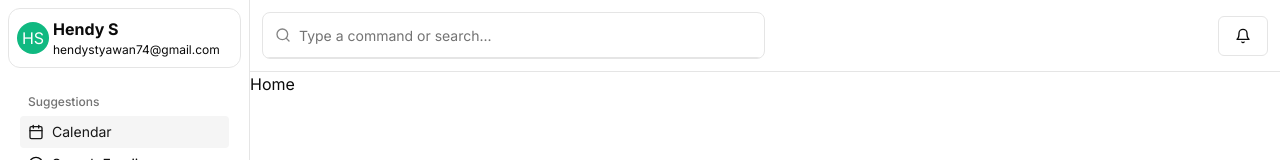
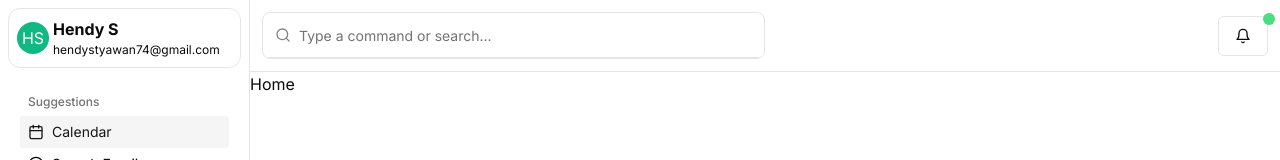
Before and after one commit to HenSetiawan/react-basics, a Next.js app in the folder 05-next-shadcn/: page / in a window 1280 px wide. Shown: the top 160 px of the page. Built offline with nearby package versions, Linux system fonts and the light colour scheme.

Commit message:
feat : notification indicator

```diff
--- a/05-next-shadcn/components/Header.tsx
+++ b/05-next-shadcn/components/Header.tsx
@@ -19,28 +19,16 @@ function Header() {
     id: any;
   }[] = [
     {
-      text: "notif baru nih",
+      text: "Ini adalah notif baru",
       date: "23-01-2001",
       isRead: true,
       id: 1,
     },
     {
-      text: "notif belum dibaca",
+      text: "Pesan masuk baru",
       date: "23-03-2001",
       isRead: false,
       id: 2,
-    },
-    {
-      text: "coba notif",
-      date: "23-02-2001",
-      isRead: true,
-      id: 3,
-    },
-    {
-      text: "ada notif cui",
-      date: "23-04-2001",
-      isRead: false,
-      id: 4,
     },
   ];
   return (
@@ -51,7 +39,12 @@ function Header() {
       <div className="w-1/2 flex justify-end">
         <DropdownMenu>
           <DropdownMenuTrigger asChild>
-            <Button variant="outline" className="icon">
+            <Button variant="outline" className="icon relative">
+              <span
+                className={`${
+                  notifications.find(notification => notification.isRead === false) ?  "bg-green-400" : ""
+                } w-3 h-3 rounded-full my-1 absolute -top-2 -right-2`}
+              ></span>
               <BellIcon className="w-4 h-4" />
             </Button>
           </DropdownMenuTrigger>
@@ -60,7 +53,10 @@ function Header() {
             <DropdownMenuSeparator />
             {notifications.map((notification) => {
               return (
-                <DropdownMenuItem key={notification.id} className="flex gap-2 items-start">
+                <DropdownMenuItem
+                  key={notification.id}
+                  className="flex gap-2 items-start"
+                >
                   <span
                     className={`${
                       notification.isRead ? "bg-neutral-200" : "bg-green-400"
```
